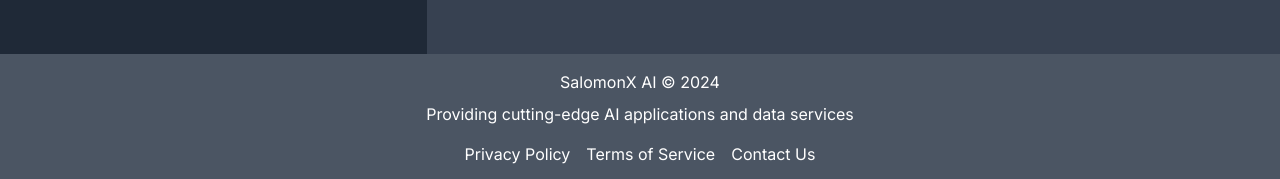
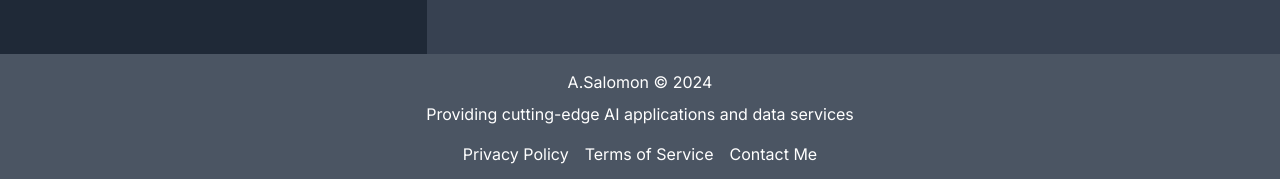
Before and after one commit to Salomon-X/AI-Applications, a Next.js app: page / in a window 1280 px wide. Shown: the part 796-975 px from the top of the page. Built offline with nearby package versions, Linux system fonts and the light colour scheme.

Commit message:
adjusting the herosection and the footer
more like a portfolio

```diff
--- a/app/components/BookRecommendation.tsx
+++ b/app/components/BookRecommendation.tsx
@@ -71,7 +71,7 @@
 
   return (
     <div className="flex flex-col items-center justify-center p-6">
-      <h1 className="text-4xl font-bold mb-6">Book Recommendation Service</h1>
+      <h1 className="text-4xl font-bold mb-6">Book Recommendation</h1>
       <div className="flex flex-col space-y-4 w-full max-w-md">
         {books.map((book, index) => (
           <input
--- a/app/components/footer.tsx
+++ b/app/components/footer.tsx
@@ -14,14 +14,14 @@
   return (
     <footer className="bg-gray-600 text-white py-4">
       <div className="container mx-auto text-center">
-        <p className="mb-2">SalomonX AI &copy; {new Date().getFullYear()}</p>
+        <p className="mb-2">A.Salomon &copy; {new Date().getFullYear()}</p>
         <p className="mb-4">
           Providing cutting-edge AI applications and data services
         </p>
         <div className="space-x-4">
           <a href="#" className="hover:underline">Privacy Policy</a>
           <a href="#" className="hover:underline">Terms of Service</a>
-          <a href="#" className="hover:underline">Contact Us</a>
+          <a href="#" className="hover:underline">Contact Me</a>
         </div>
       </div>
     </footer>
```
